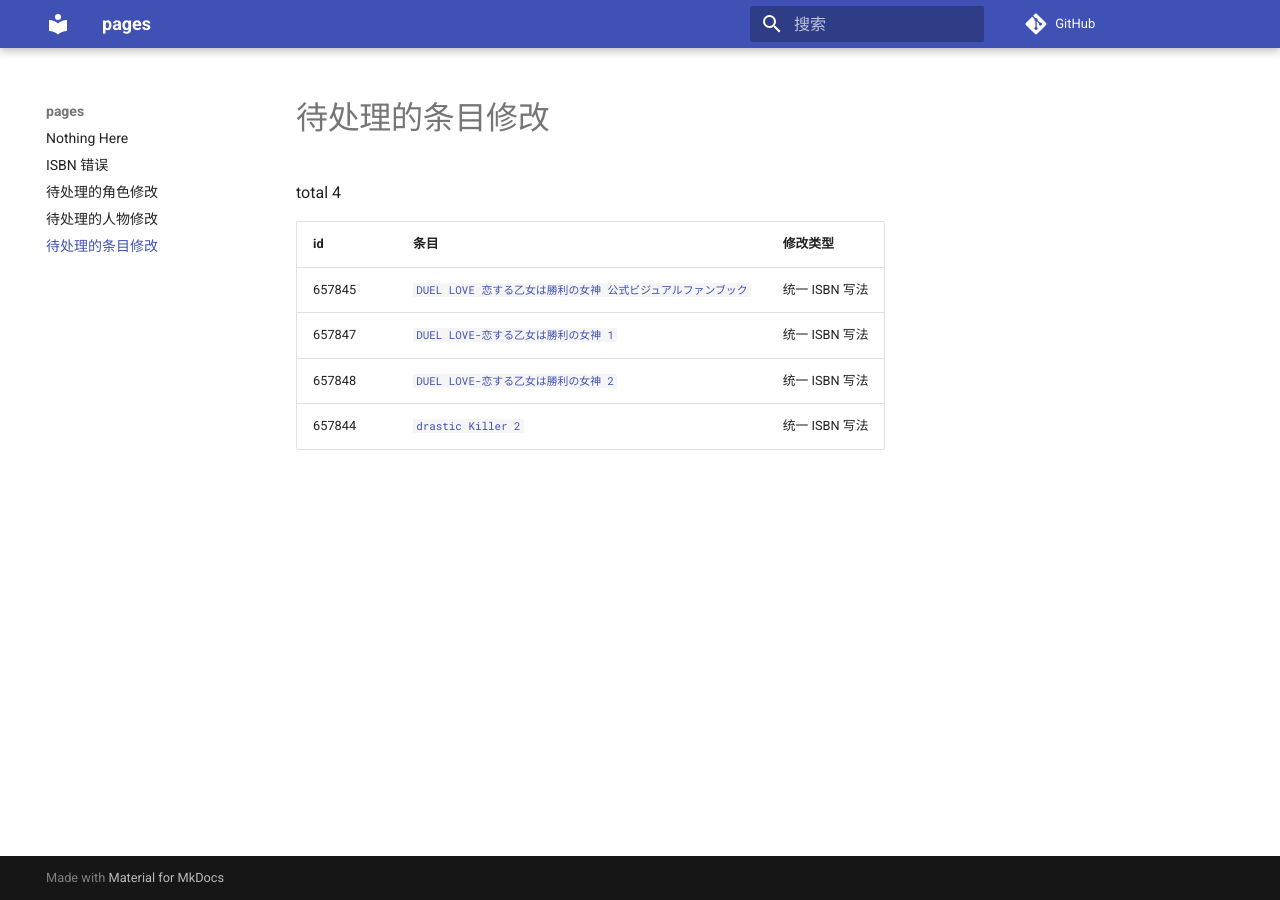
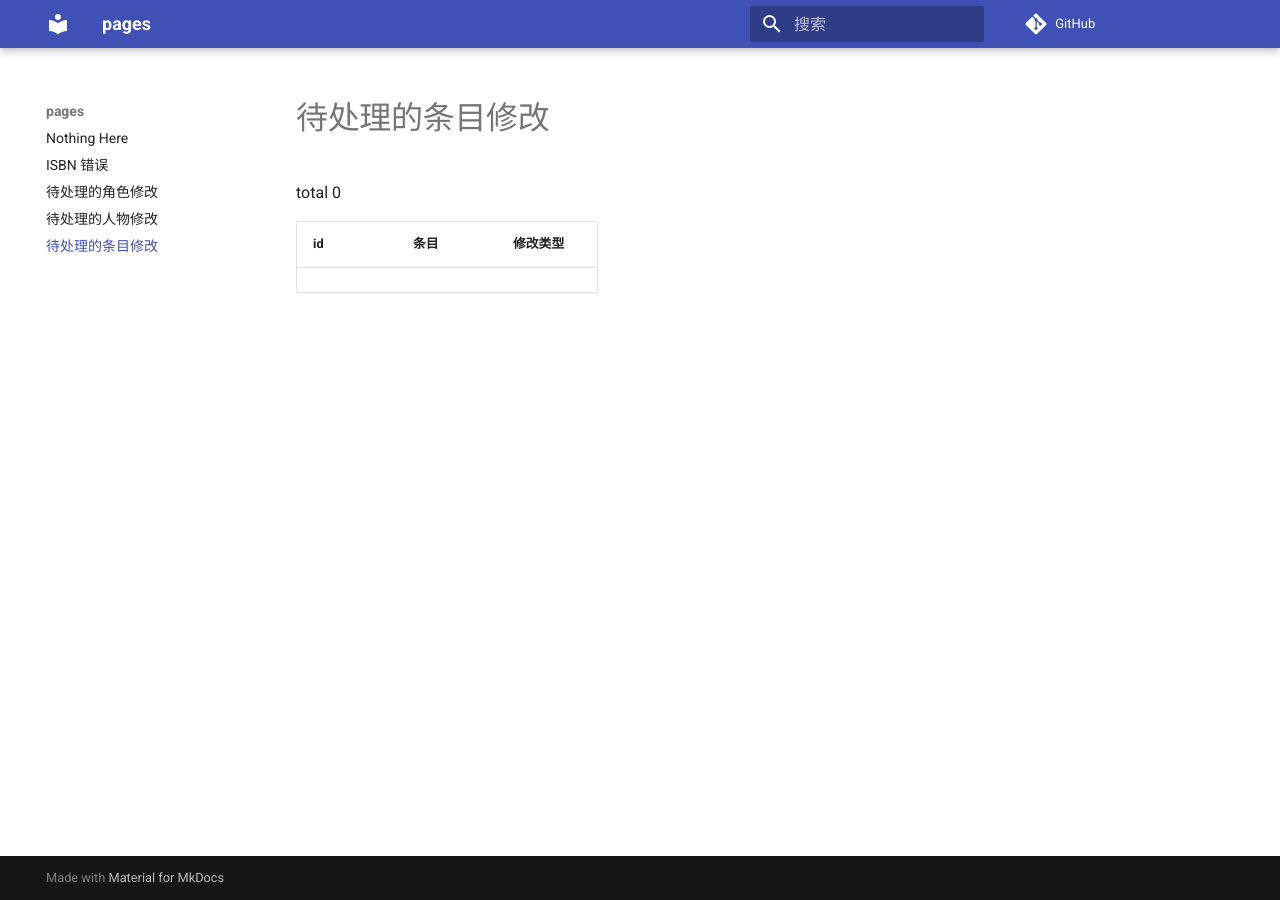
Before and after one commit to trim21/bangumi-pages, an MkDocs documentation site: the page built from docs/pending-subject-changes.md, in a window 1280 px wide. Built offline with MkDocs 1.6.1 and Material for MkDocs 9.7.7, drawn with Linux system fonts in a browser that asks for light colours; comment, search, counter and statistics services are not loaded.

Commit message:
update pending-changes.md

```diff
--- a/docs/pending-subject-changes.md
+++ b/docs/pending-subject-changes.md
@@ -1,10 +1,6 @@
 # 待处理的条目修改
 
-total 4
+total 0
 
 | id | 条目 | 修改类型 |
 | --- | --- | --- |
-| 657845 | [`DUEL LOVE 恋する乙女は勝利の女神 公式ビジュアルファンブック`](https://bgm.tv/subject/657845) | 统一 ISBN 写法 |
-| 657847 | [`DUEL LOVE-恋する乙女は勝利の女神 1`](https://bgm.tv/subject/657847) | 统一 ISBN 写法 |
-| 657848 | [`DUEL LOVE-恋する乙女は勝利の女神 2`](https://bgm.tv/subject/657848) | 统一 ISBN 写法 |
-| 657844 | [`drastic Killer 2`](https://bgm.tv/subject/657844) | 统一 ISBN 写法 |
```
